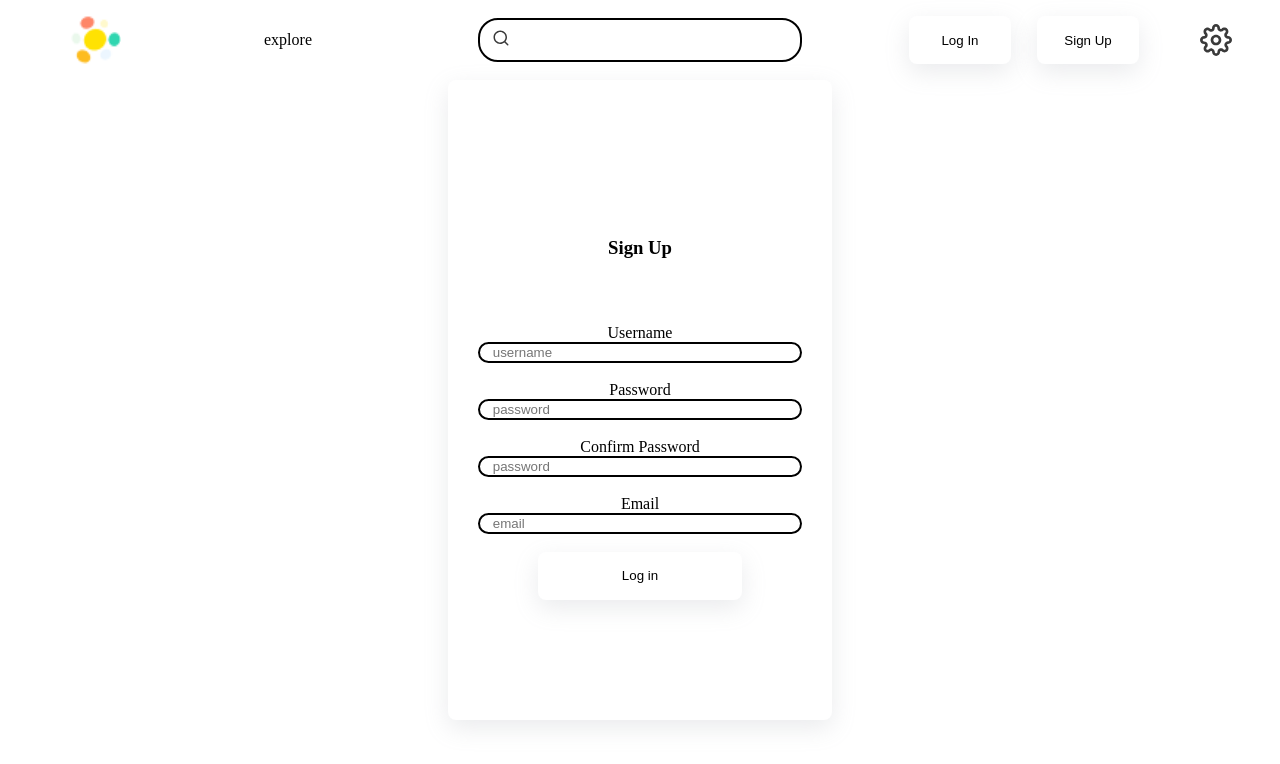
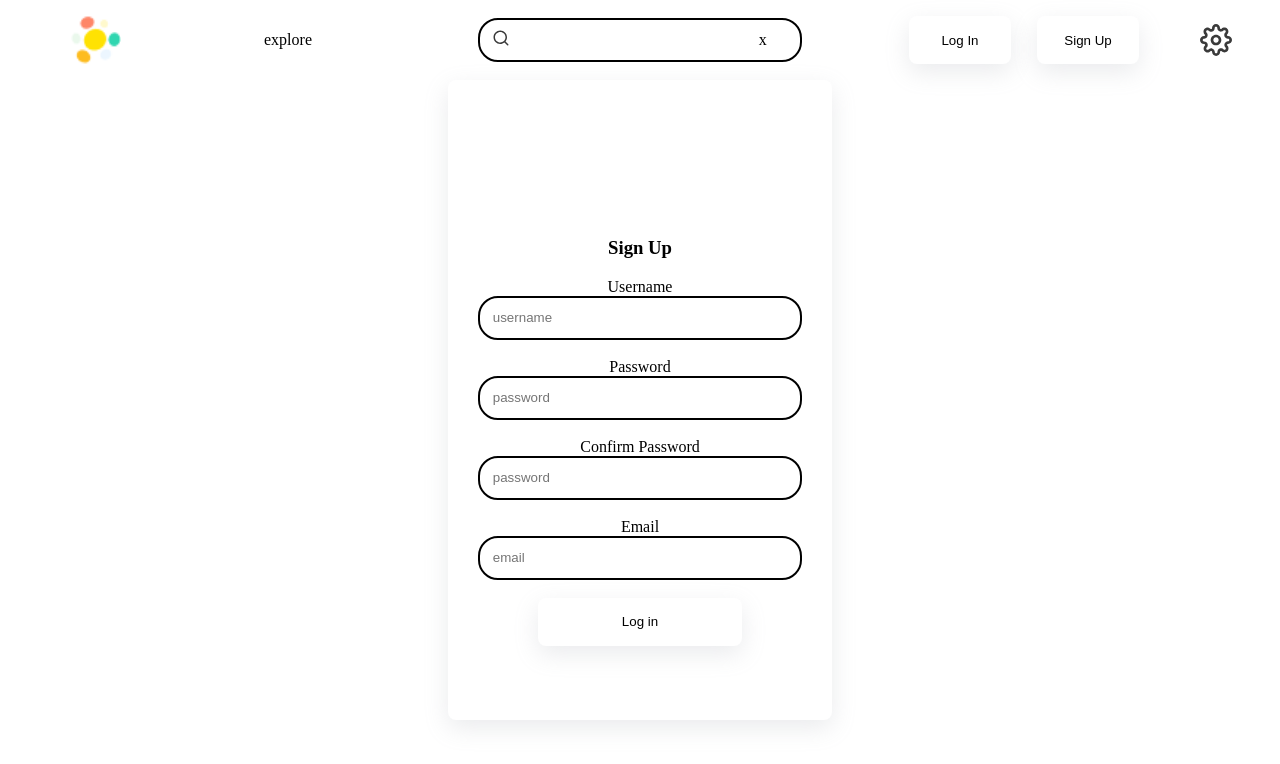
Before and after one commit to yourpalharvey/Bubble, a Next.js app in the folder frontend/: page /signup in a window 1280 px wide. Shown: the top 764 px of the page. Built offline with nearby package versions, Linux system fonts and the light colour scheme.

Commit message:
Create form started

```diff
--- a/frontend/containers/createBubble/createbubble.module.css
+++ b/frontend/containers/createBubble/createbubble.module.css
@@ -0,0 +1,7 @@
+.container {
+    width: 100vw;
+    display: flex;
+    flex-direction: column;
+    align-items: center;
+    justify-content: flex-start;
+}
--- a/frontend/objects/textInput/index.js
+++ b/frontend/objects/textInput/index.js
@@ -5,8 +5,17 @@ export const TextInput = (props) => {
 
 
     return (
+        <div>
+            {props.label ?
+            <>
+                <label for={props.name}>
+                    {props.name}
+                </label>
+                <br />
+            </>:<></>}
 
-        <div className={styles.container} style={{borderColor: validInputColor(props.valid)}}>
+
+            <div className={props.wide ? styles.containerWide : styles.container} style={{borderColor: validInputColor(props.valid)}}>
 
                 {props.search ?
                 <div className={styles.svgContainer}>
@@ -17,6 +26,8 @@ export const TextInput = (props) => {
                 :<></>}
 
                 <input type="text" value={props.value} onChange={props.onChange} className={styles.input} placeholder={props.placeholder} name={props.name} id={props.name}/>
+                {props.value != "" ? <div className={styles.containerRight} onClick={props.onClear}>x</div> : <></>}
+            </div>
         </div>
     )
 }
--- a/frontend/objects/textInput/textInput.module.css
+++ b/frontend/objects/textInput/textInput.module.css
@@ -11,9 +11,20 @@
     flex-direction: row;
     justify-content: flex-start;
     align-items: center;
+}
+.containerWide {
+    width: 75vw;
+    height: 5vh;
 
+    border-style: solid;
+    border-radius: 2.5vh;
+    border-color: var(--off-white);
+    border-width: 2px;
 
-
+    display: flex;
+    flex-direction: row;
+    justify-content: flex-start;
+    align-items: center;
 }
 
 .svgContainer {
@@ -33,3 +44,9 @@
     outline: none;
     background-color: transparent;
 }
+
+.containerRight {
+    position: relative;
+    right: 1vw;
+    width: 3vw;
+}
--- a/frontend/pages/start-streaming/create-bubble.js
+++ b/frontend/pages/start-streaming/create-bubble.js
@@ -1,7 +1,7 @@
 import Head from "next/head"
 import { Background } from "../../components/background"
 import { Navbar } from "../../components/navbar"
-import { ProgressBar } from "../../components/progressBar"
+import { CreateBubbble } from "../../containers/createBubble"
 import styles from '../../styles/StartStreaming.module.css'
 
 const createBubble = () => {
@@ -17,8 +17,7 @@ const createBubble = () => {
             </Head>
 
             <div className={styles.container}>
-
-                <ProgressBar progress='10' />
+                <CreateBubbble />
 
             </div>
         </Background>
```
Also changed, not shown: frontend/containers/createBubble/index.js (+29 -0 lines). Lines whose indentation alone changed are shown as unchanged.
